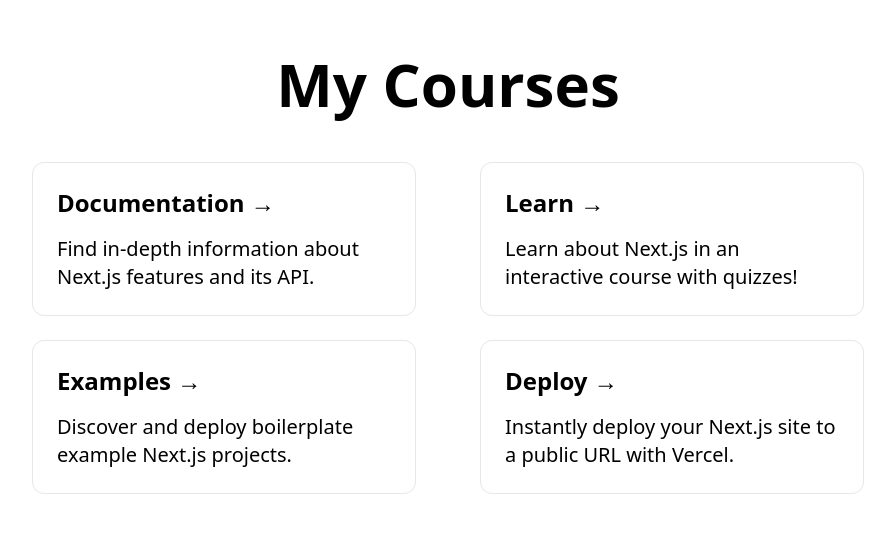
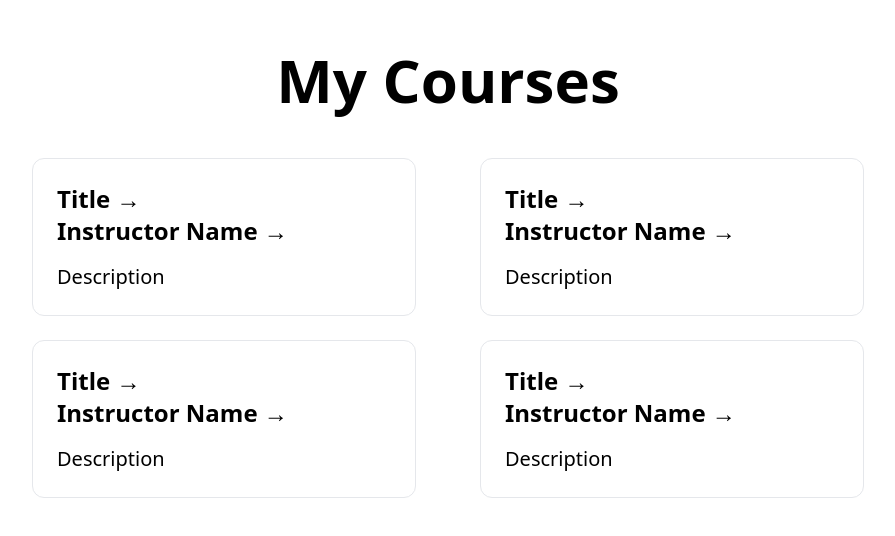
Before and after one commit to thinc-org/hacktoschool-fryingchicken, a Next.js app in the folder frontend/: page /mycourses in a window 1280 px wide. Shown: the part 126-662 px from the top of the page, without its empty margins (192-1087 px from the left). Built offline with nearby package versions, Linux system fonts and the light colour scheme.

Commit message:
feat: test component

```diff
--- /dev/null
+++ b/frontend/component/singleCourses.tsx
@@ -0,0 +1,20 @@
+import type { NextPage } from 'next'
+import Head from 'next/head'
+import Image from 'next/image'
+
+const SingleCourses: NextPage = () => {
+  return (
+    <a
+      href="../component/singleCourses.tsx" target="_blank"
+      className="mt-6 w-96 rounded-xl border p-6 text-left hover:text-blue-600 focus:text-blue-600"
+    >
+      <h3 className="text-2xl font-bold">Title &rarr;</h3>
+      <h3 className="text-2xl font-bold">Instructor Name &rarr;</h3>
+      <p className="mt-4 text-xl">
+        Description
+      </p>
+    </a>
+  )
+}
+
+export default SingleCourses
--- a/frontend/package.json
+++ b/frontend/package.json
@@ -6,6 +6,7 @@
     "start": "next start"
   },
   "dependencies": {
+    "axios": "^1.2.2",
     "next": "latest",
     "react": "18.2.0",
     "react-dom": "18.2.0"
--- a/frontend/pages/index.tsx
+++ b/frontend/pages/index.tsx
@@ -13,7 +13,7 @@
       <main className="flex w-full flex-1 flex-col items-center justify-center px-20 text-center">
         <h1 className="text-6xl font-bold">
           Welcome to{' '}
-          <a className="text-blue-600" href="https://nextjs.org">
+          <a className="text-blue-600" href="mycourses">
             Next.js!
           </a>
         </h1>
--- a/frontend/pages/mycourses.tsx
+++ b/frontend/pages/mycourses.tsx
@@ -1,6 +1,7 @@
 import type { NextPage } from 'next'
 import Head from 'next/head'
 import Image from 'next/image'
+import SingleCourses from '../component/singleCourses'
 
 const MyCourses: NextPage = () => {
   return (
@@ -16,45 +17,10 @@
         </h1>
 
         <div className="mt-6 flex max-w-4xl flex-wrap items-center justify-around sm:w-full">
-          <a
-            href="https://nextjs.org/docs"
-            className="mt-6 w-96 rounded-xl border p-6 text-left hover:text-blue-600 focus:text-blue-600"
-          >
-            <h3 className="text-2xl font-bold">Documentation &rarr;</h3>
-            <p className="mt-4 text-xl">
-              Find in-depth information about Next.js features and its API.
-            </p>
-          </a>
-
-          <a
-            href="https://nextjs.org/learn"
-            className="mt-6 w-96 rounded-xl border p-6 text-left hover:text-blue-600 focus:text-blue-600"
-          >
-            <h3 className="text-2xl font-bold">Learn &rarr;</h3>
-            <p className="mt-4 text-xl">
-              Learn about Next.js in an interactive course with quizzes!
-            </p>
-          </a>
-
-          <a
-            href="https://github.com/vercel/next.js/tree/canary/examples"
-            className="mt-6 w-96 rounded-xl border p-6 text-left hover:text-blue-600 focus:text-blue-600"
-          >
-            <h3 className="text-2xl font-bold">Examples &rarr;</h3>
-            <p className="mt-4 text-xl">
-              Discover and deploy boilerplate example Next.js projects.
-            </p>
-          </a>
-
-          <a
-            href="https://vercel.com/import?filter=next.js&utm_source=create-next-app&utm_medium=default-template&utm_campaign=create-next-app"
-            className="mt-6 w-96 rounded-xl border p-6 text-left hover:text-blue-600 focus:text-blue-600"
-          >
-            <h3 className="text-2xl font-bold">Deploy &rarr;</h3>
-            <p className="mt-4 text-xl">
-              Instantly deploy your Next.js site to a public URL with Vercel.
-            </p>
-          </a>
+          <SingleCourses />
+          <SingleCourses />
+          <SingleCourses />
+          <SingleCourses />
         </div>
       </main>
     </div>
```
Also changed, not shown: 1 other file (tests, documents, lock files or other folders).
